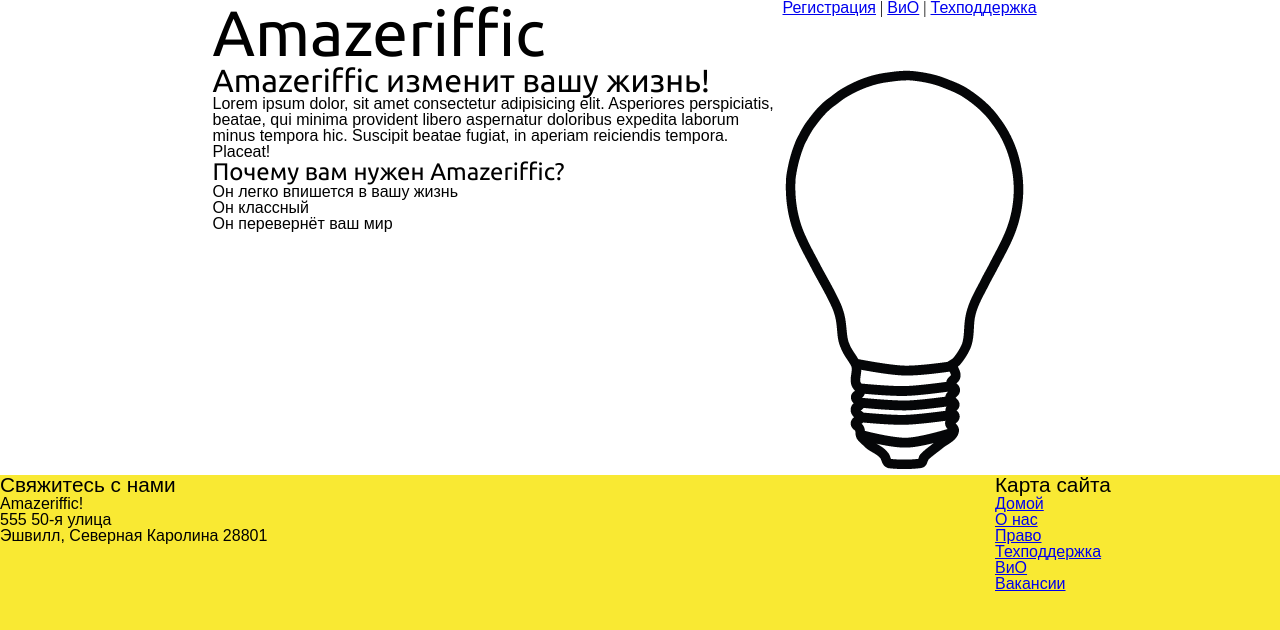
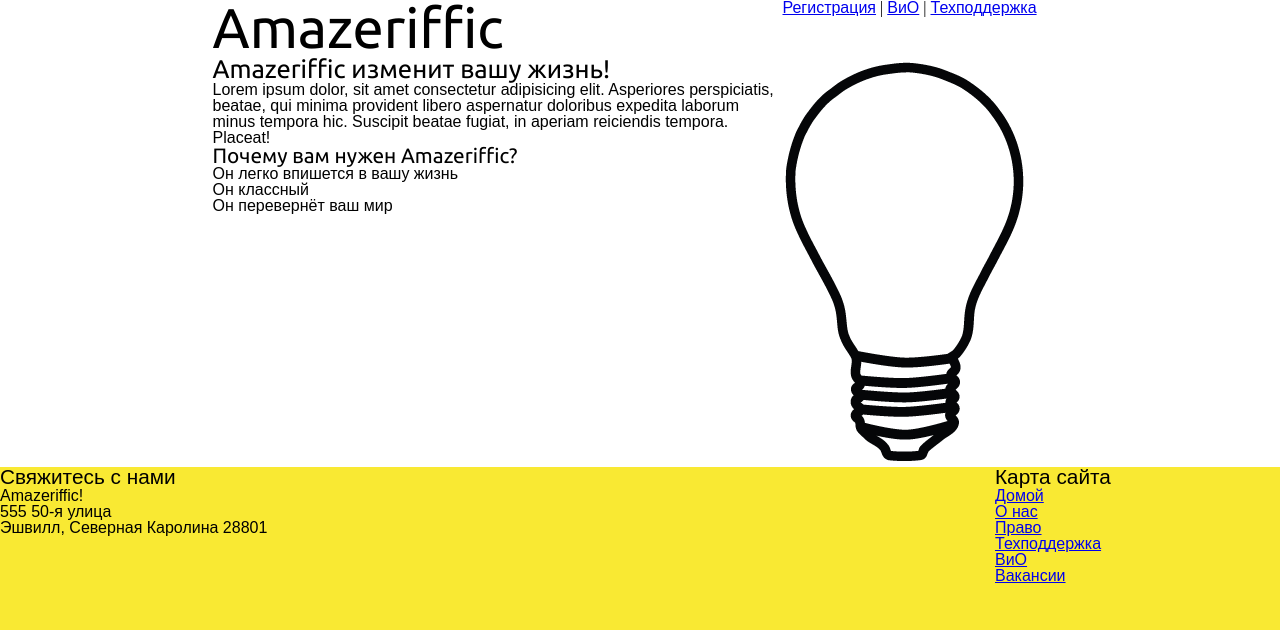
Before and after one commit to Vsehilyaschy/Amazeriffic, a plain HTML site: page index.html in a window 1280 px wide. Drawn offline with Linux system fonts and the light colour scheme; a web font is replaced by a local one.

Commit message:
Change font size in main.css

```diff
--- a/main.css
+++ b/main.css
@@ -19,15 +19,15 @@ h1, h2, h3, h4 {
 }
 
 h1 {
-    font-size: 4em;
+    font-size: 3.5em;
 }
 
 h2 {
-    font-size: 2em;
+    font-size: 1.6em;
 }
 
 h3 {
-    font-size: 1.5em;
+    font-size: 1.3em;
 }
 
 h5 {
```
